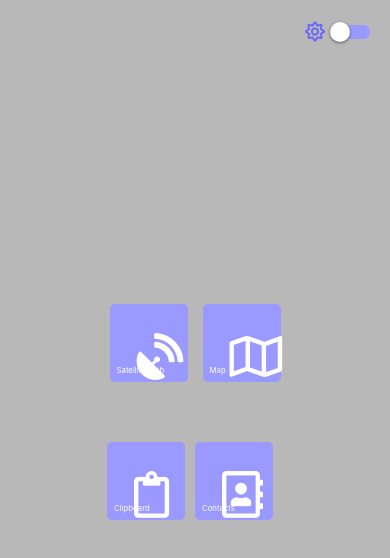
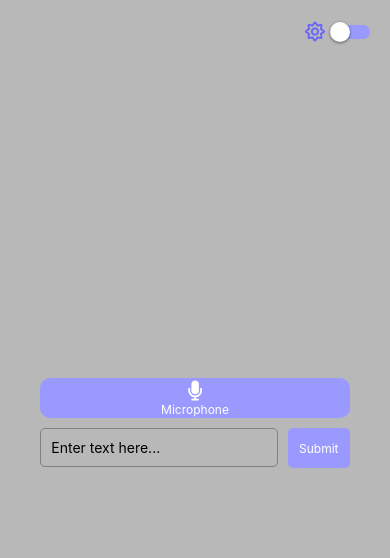
Before and after one commit to GGGeslani/emtechhhf, a React Native app: screen / in a window 390 px wide. Shown: the top 558 px of the page. Built offline with nearby package versions, Linux system fonts and the light colour scheme.

Commit message:
chat like

```diff
--- a/App.js
+++ b/App.js
@@ -1,13 +1,16 @@
 import React, { useState, useEffect } from 'react';
-import { StatusBar, Dimensions, Switch } from 'react-native';
+import { StatusBar, Dimensions, Switch, TextInput, FlatList } from 'react-native';
 import { StyleSheet, View, Text, TouchableOpacity } from 'react-native';
 import { FontAwesome5 } from '@expo/vector-icons';
+import Voice from 'react-native-voice';
 
 const { width, height } = Dimensions.get('window');
 
 export default function App() {
   const [loading, setLoading] = useState(true);
   const [isDarkMode, setIsDarkMode] = useState(false);
+  const [chat, setChat] = useState([]);
+  const [text, setText] = useState('');
 
   useEffect(() => {
     const timer = setTimeout(() => setLoading(false), 2000);
@@ -16,7 +19,51 @@ export default function App() {
 
   const toggleDarkMode = () => setIsDarkMode((prevMode) => !prevMode);
 
-  const buttonSize = Math.min(width, height) * 0.2;
+  const buttonWidth = Math.min(width, height) * 0.2;
+  const buttonHeight = 40;
+  const buttonBorderRadius = 10;
+
+  const handleChangeText = (inputText) => {
+    setText(inputText);
+  };
+
+  const handleSubmit = () => {
+    if (text.trim() !== '') {
+      setChat([...chat, { id: chat.length, text, isUser: true }]);
+      setText('');
+      // Add any logic here to handle responses or perform actions based on the submitted text
+    }
+  };
+
+  // Voice
+  const [isRecording, setIsRecording] = useState(false);
+  const [recognizedText, setRecognizedText] = useState('');
+
+  const startRecording = async () => {
+    try {
+      await Voice.start('en-US'); // Start recording with specified language
+      Voice.onSpeechStart = () => {
+        setIsRecording(true);
+      };
+      Voice.onSpeechResults = (e) => {
+        setRecognizedText(e.value[0]); // Set recognized text
+      };
+    } catch (e) {
+      console.error(e);
+    }
+  };
+
+  useEffect(() => {
+    Voice.onSpeechEnd = () => {
+      setIsRecording(false);
+      if (recognizedText.trim() !== '') {
+        setChat([...chat, { id: chat.length, text: recognizedText, isUser: false }]);
+      }
+    };
+    return () => {
+      Voice.destroy().then(Voice.removeAllListeners);
+    };
+  }, [recognizedText, chat]);
 
   const styles = StyleSheet.create({
     container: {
@@ -54,27 +101,71 @@ export default function App() {
     buttonContainer: {
       flexDirection: 'row',
       justifyContent: 'space-around',
-      marginTop: 20,
-      height: buttonSize + 40,
+      alignItems: 'center',
+      marginTop: 10, // Adjusted gap
     },
     button: {
-      width: buttonSize,
-      height: buttonSize,
-      padding: 20,
-      borderRadius: 5,
-      borderWidth: 7,
+      flex: 1,
+      height: buttonHeight,
+      borderRadius: buttonBorderRadius,
+      justifyContent: 'center',
+      alignItems: 'center',
+      borderWidth: 2,
       borderColor: '#9999FF',
       backgroundColor: '#9999FF',
     },
+    microphoneIcon: {
+      fontSize: buttonHeight * 0.5,
+      color: 'white',
+    },
     buttonLabel: {
-      position: 'absolute',
-      bottom: 0,
-      left: 0,
-      right: 0,
-      textAlign: 'left',
       color: 'white',
-      fontSize: 10,
-      fontWeight: 'medium',
+      fontSize: 12,
+    },
+    inputContainer: {
+      flexDirection: 'row',
+      alignItems: 'baseline',
+      marginTop: 10, // Adjusted gap
+    },
+    input: {
+      flex: 1,
+      width: '80%',
+      borderColor: 'gray',
+      borderWidth: 1,
+      borderRadius: 5,
+      padding: 10,
+      marginBottom: 10,
+    },
+    submitbutton: {
+      width: '20%',
+      height: buttonHeight,
+      backgroundColor: '#9999FF',
+      borderRadius: 5,
+      justifyContent: 'center',
+      alignItems: 'center',
+      marginLeft: 10,
+      padding: 10,
+    },
+    submitbuttonText: {
+      color: 'white',
+      fontSize: 12,
+    },
+    chatBubble: {
+      padding: 10,
+      margin: 5,
+      borderRadius: 10,
+      maxWidth: '80%',
+    },
+    userBubble: {
+      backgroundColor: '#9999FF',
+      alignSelf: 'flex-end',
+    },
+    botBubble: {
+      backgroundColor: '#6666FF',
+      alignSelf: 'flex-start',
+    },
+    bubbleText: {
+      color: 'white',
     },
   });
 
@@ -95,29 +186,40 @@ export default function App() {
       </View>
       {loading ? (
         <Text>
-          <Text style={styles.sirenText}>Siren</Text>
-          <Text style={styles.senseText}>SENSE</Text>
+          <Text style={styles.sirenText}>Speech2</Text>
+          <Text style={styles.senseText}>TEXT</Text>
         </Text>
       ) : (
         <View>
+          <FlatList
+            data={chat}
+            keyExtractor={(item) => item.id.toString()}
+            renderItem={({ item }) => (
+              <View
+                style={[
+                  styles.chatBubble,
+                  item.isUser ? styles.userBubble : styles.botBubble,
+                ]}
+              >
+                <Text style={styles.bubbleText}>{item.text}</Text>
+              </View>
+            )}
+          />
           <View style={styles.buttonContainer}>
-            <TouchableOpacity style={[styles.button, { marginRight: 10 }]}>
-              <FontAwesome5 name="satellite-dish" size={buttonSize * 0.6} color="white" />
-              <Text style={[styles.buttonLabel, { fontSize: buttonSize * 0.1 }]}>Satellite Dish</Text>
-            </TouchableOpacity>
-            <TouchableOpacity style={styles.button}>
-              <FontAwesome5 name="map" size={buttonSize * 0.6} color="white" />
-              <Text style={[styles.buttonLabel, { fontSize: buttonSize * 0.1 }]}>Map</Text>
+            <TouchableOpacity style={[styles.button]} onPress={startRecording}>
+              <FontAwesome5 name="microphone" style={styles.microphoneIcon} />
+              <Text style={styles.buttonLabel}>{isRecording ? 'Stop Recording' : 'Microphone'}</Text>
             </TouchableOpacity>
           </View>
-          <View style={styles.buttonContainer}>
-            <TouchableOpacity style={[styles.button, { marginRight: 10 }]}>
-              <FontAwesome5 name="clipboard" size={buttonSize * 0.6} color="white" />
-              <Text style={[styles.buttonLabel, { fontSize: buttonSize * 0.1 }]}>Clipboard</Text>
-            </TouchableOpacity>
-            <TouchableOpacity style={[styles.button, { marginRight: 10 }]}>
-              <FontAwesome5 name="address-book" size={buttonSize * 0.6} color="white" />
-              <Text style={[styles.buttonLabel, { fontSize: buttonSize * 0.1 }]}>Contacts</Text>
+          <View style={styles.inputContainer}>
+            <TextInput
+              style={styles.input}
+              onChangeText={handleChangeText}
+              value={text}
+              placeholder="Enter text here..."
+            />
+            <TouchableOpacity style={styles.submitbutton} onPress={handleSubmit}>
+              <Text style={styles.submitbuttonText}>Submit</Text>
             </TouchableOpacity>
           </View>
         </View>
--- a/package.json
+++ b/package.json
@@ -13,6 +13,7 @@
     "@react-navigation/native": "^6.1.9",
     "@react-navigation/stack": "^6.3.20",
     "expo": "~49.0.15",
+    "expo-speech": "~11.3.0",
     "expo-status-bar": "~1.6.0",
     "react": "18.2.0",
     "react-dom": "18.2.0",
@@ -23,6 +24,7 @@
     "react-native-safe-area-context": "^4.7.4",
     "react-native-screens": "^3.27.0",
     "react-native-vector-icons": "^10.0.2",
+    "react-native-voice": "^0.3.0",
     "react-native-web": "~0.19.6"
   },
   "devDependencies": {
```
Also changed, not shown: 1 other file (tests, documents, lock files or other folders).
